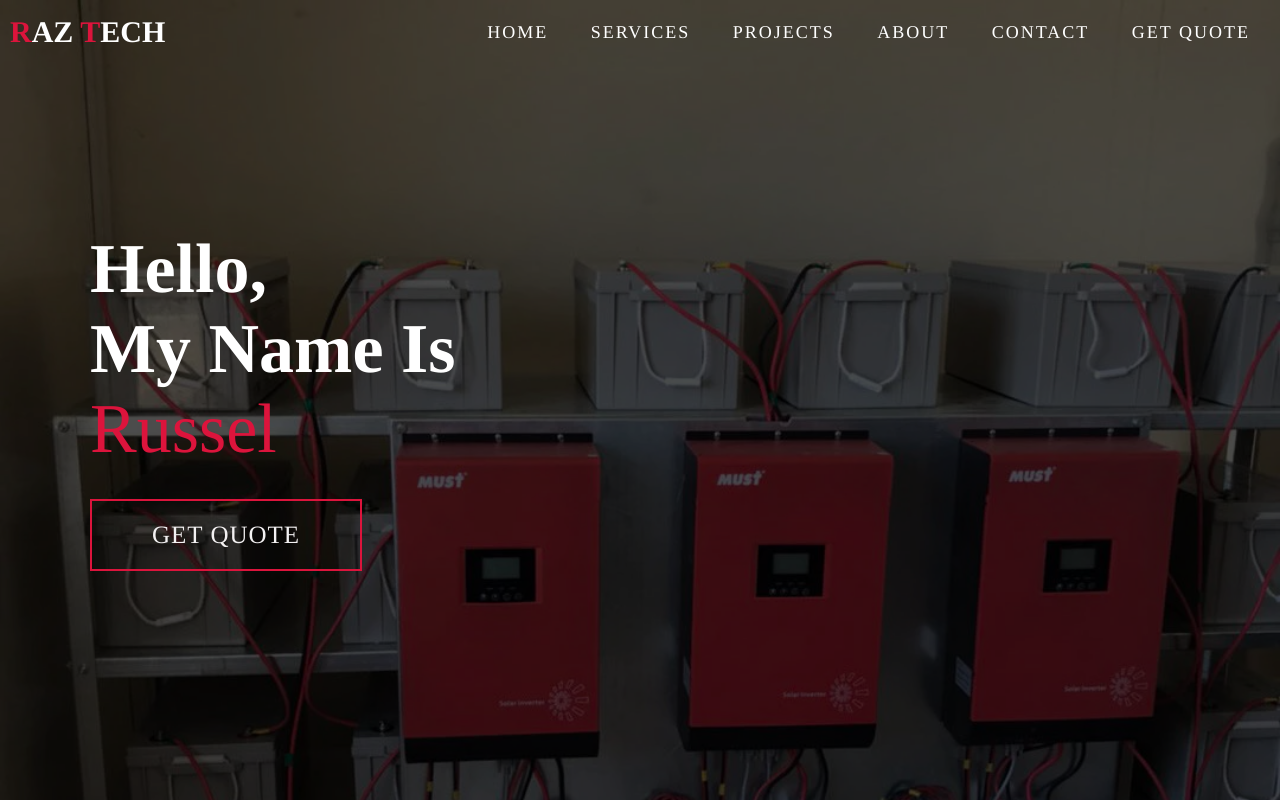
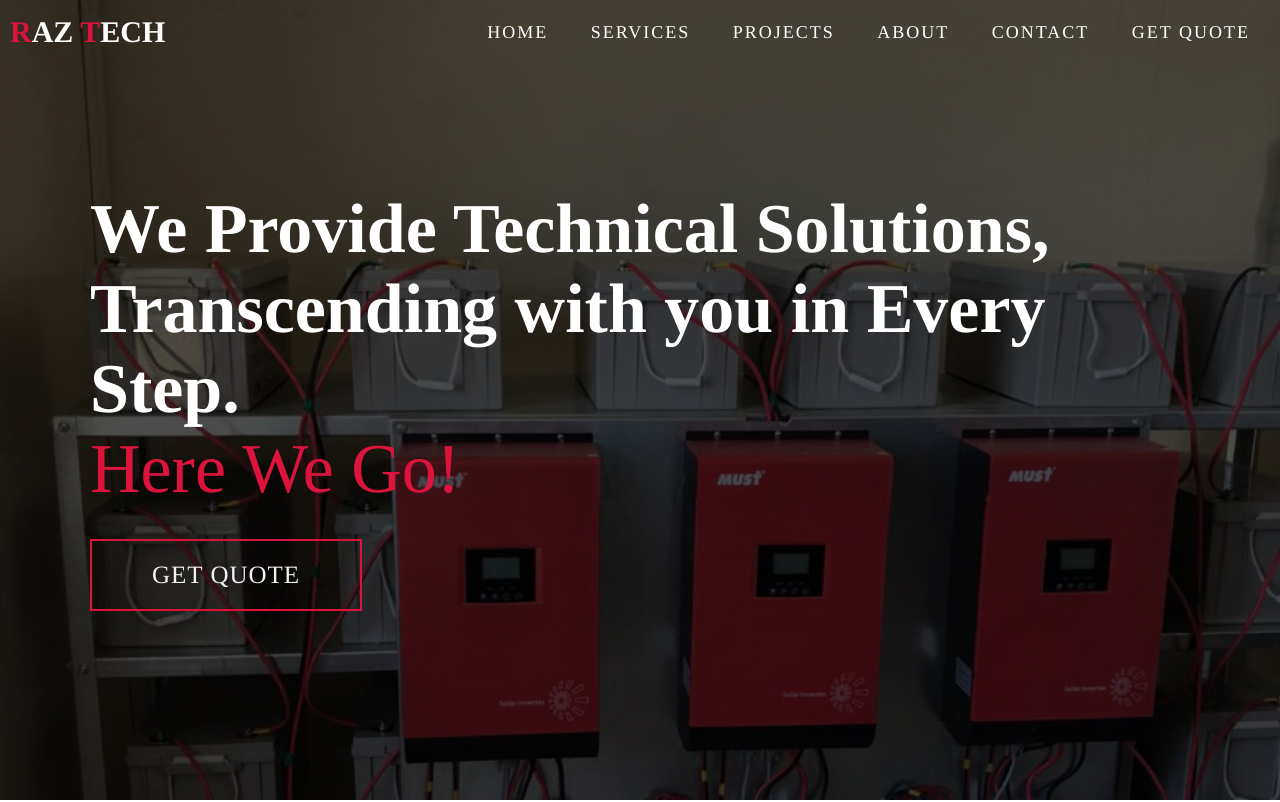
Before and after one commit to EngRaz/RazTech, a plain HTML site: page index.html in a window 1280 px wide. Shown: the top 802 px of the page. Drawn offline with Linux system fonts and the light colour scheme; a web font is replaced by a local one.

Commit message:
index.html

```diff
--- a/index.html
+++ b/index.html
@@ -34,9 +34,9 @@
      <section id="hero">
         <div class="hero container">
             <div>
-                <h1>Hello,<span></span></h1>
-                <h1>My Name Is<span></span></h1>
-                <h1>Russel<span></span></h1>
+                <h1>We Provide Technical Solutions,<span></span></h1>
+                <h1>Transcending with you in Every Step.<span></span></h1>
+                <h1>Here We Go!<span></span></h1>
                 <a href="#contact" type="button" class="cta">GET QUOTE</a>
             </div>
         </div>
```
